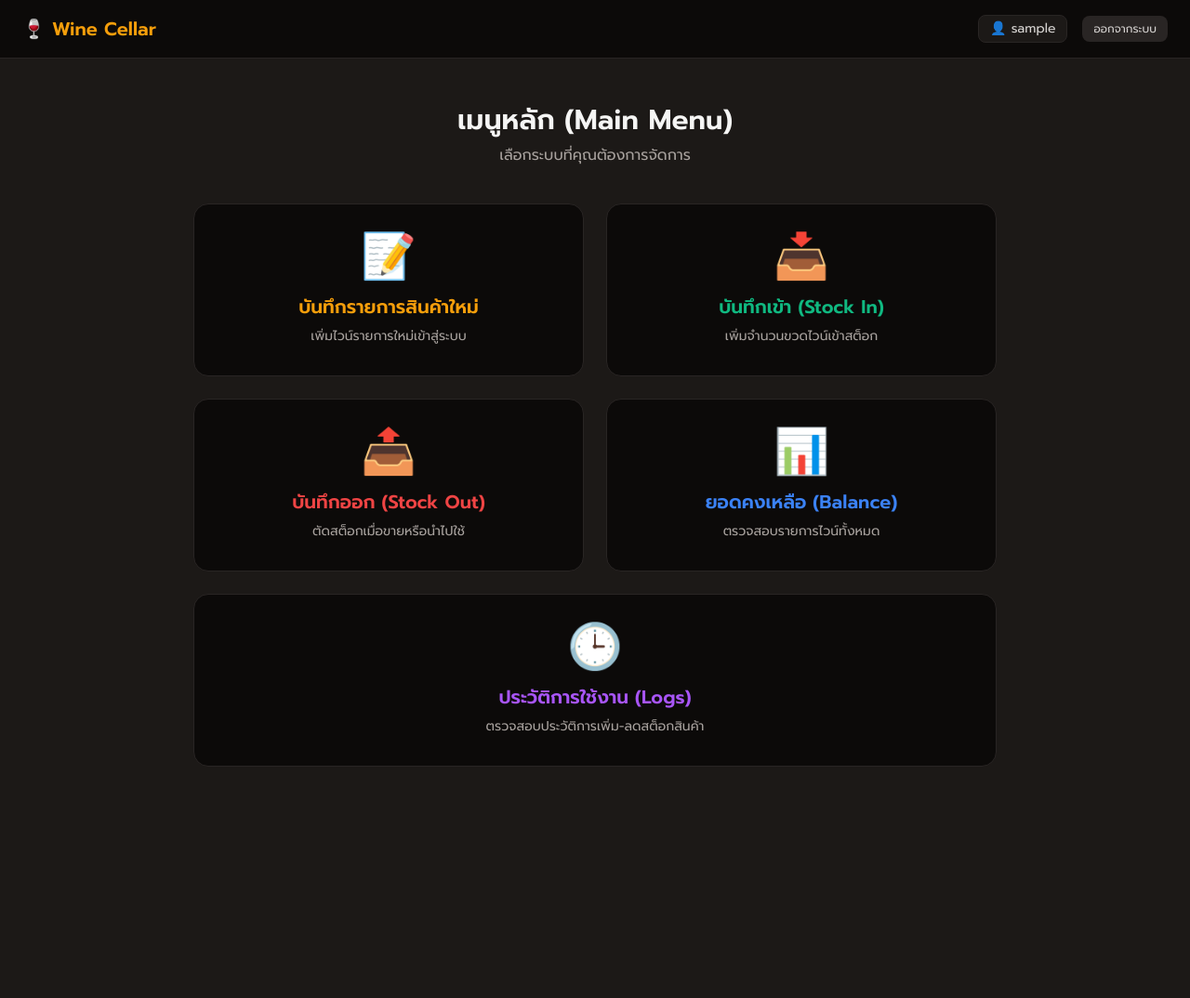
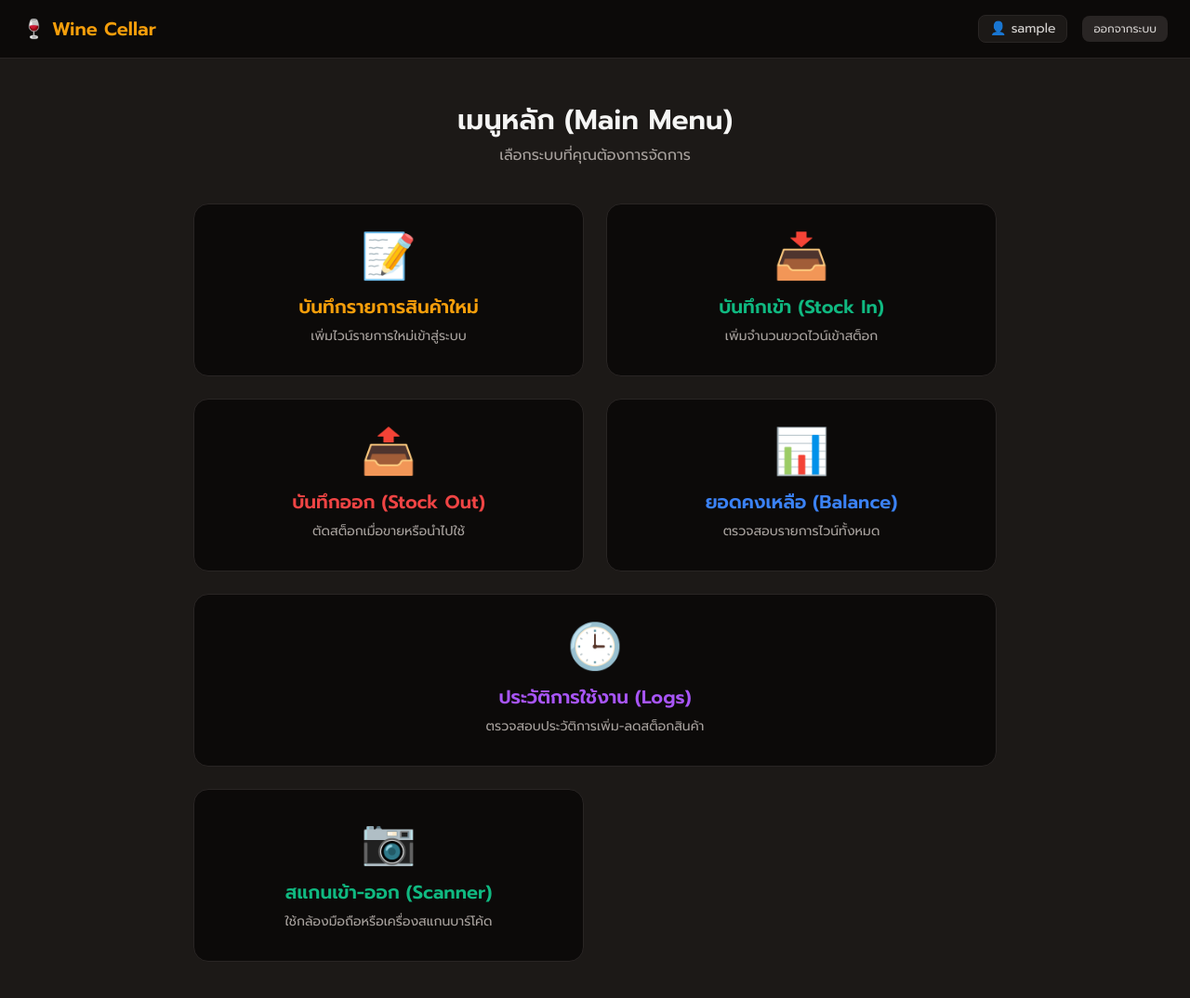
Before and after one commit to Chao8870/wine-stock-web, a website: page public/menu.html in a window 1280 px wide. Shown: the whole page at 93% size. Before the commit the page ends 873 px from the top, so only its background shows below. Drawn offline with nearby package versions, Linux system fonts and the light colour scheme; sample sign-in values are in the browser's storage.

Commit message:
Update menu.html

```diff
--- a/public/menu.html
+++ b/public/menu.html
@@ -62,6 +62,13 @@
                 <p class="text-sm text-stone-400 mt-2">ตรวจสอบประวัติการเพิ่ม-ลดสต็อกสินค้า</p>
             </a>
 
+            <!-- ปุ่มสแกน QR/Barcode -->
+            <a href="/scan.html" class="bg-stone-950 border border-stone-800 hover:border-emerald-500 hover:shadow-[0_0_15px_rgba(16,185,129,0.2)] rounded-2xl p-8 flex flex-col items-center justify-center transition group">
+                <span class="text-5xl mb-4 group-hover:scale-110 transition">📷</span>
+                <h3 class="text-xl font-semibold text-emerald-500">สแกนเข้า-ออก (Scanner)</h3>
+                <p class="text-sm text-stone-400 mt-2 text-center">ใช้กล้องมือถือหรือเครื่องสแกนบาร์โค้ด</p>
+            </a>
+
         </div>
     </main>
 
```
